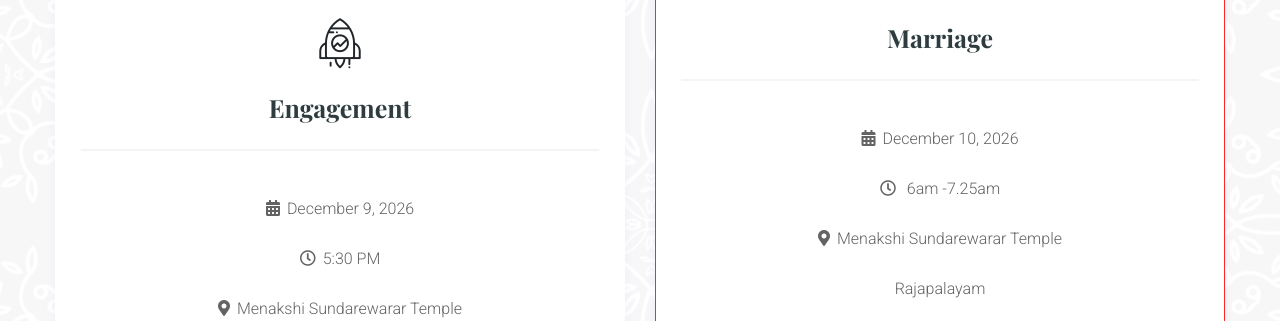
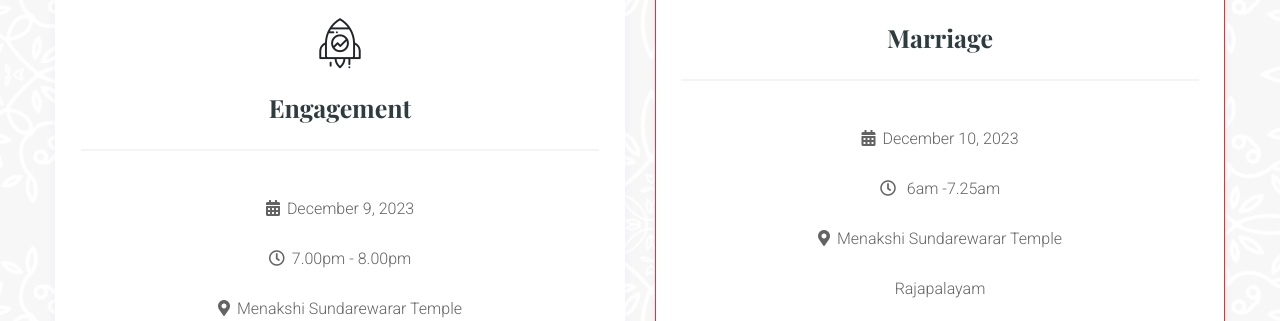
Before and after one commit to manikandankathiresan/siva-santhiya, a plain HTML site: page index.html in a window 1280 px wide. Shown: the part 2840-3161 px from the top of the page. Drawn offline with nearby package versions, Linux system fonts and the light colour scheme.

Commit message:
Date chanes

```diff
--- a/index.html
+++ b/index.html
@@ -163,8 +163,8 @@
                         </div>
                         <div class="card-bottom">
                             <ul>
-                                <li><i class="fas fa-calendar-alt"></i>December 9, 2026</li>
-                                <li><i class="far fa-clock"></i>5:30 PM</li>
+                                <li><i class="fas fa-calendar-alt"></i>December 9, 2023</li>
+                                <li><i class="far fa-clock"></i>7.00pm - 8.00pm</li>
                                 <li><i class="fas fa-map-marker-alt"></i>Menakshi Sundarewarar Temple</li>
                                 <li>Rajapalayam</li>
                                 <li><i class="far fa-map"></i> Check out the map</li>
@@ -183,7 +183,7 @@
                         </div>
                         <div class="card-bottom">
                             <ul>
-                                <li><i class="fas fa-calendar-alt"></i>December 10, 2026</li>
+                                <li><i class="fas fa-calendar-alt"></i>December 10, 2023</li>
                                 <li><i class="far fa-clock"></i> 6am -7.25am</li>
                                 <li><i class="fas fa-map-marker-alt"></i>Menakshi Sundarewarar Temple</li>
                                 <li>Rajapalayam</li>
```
